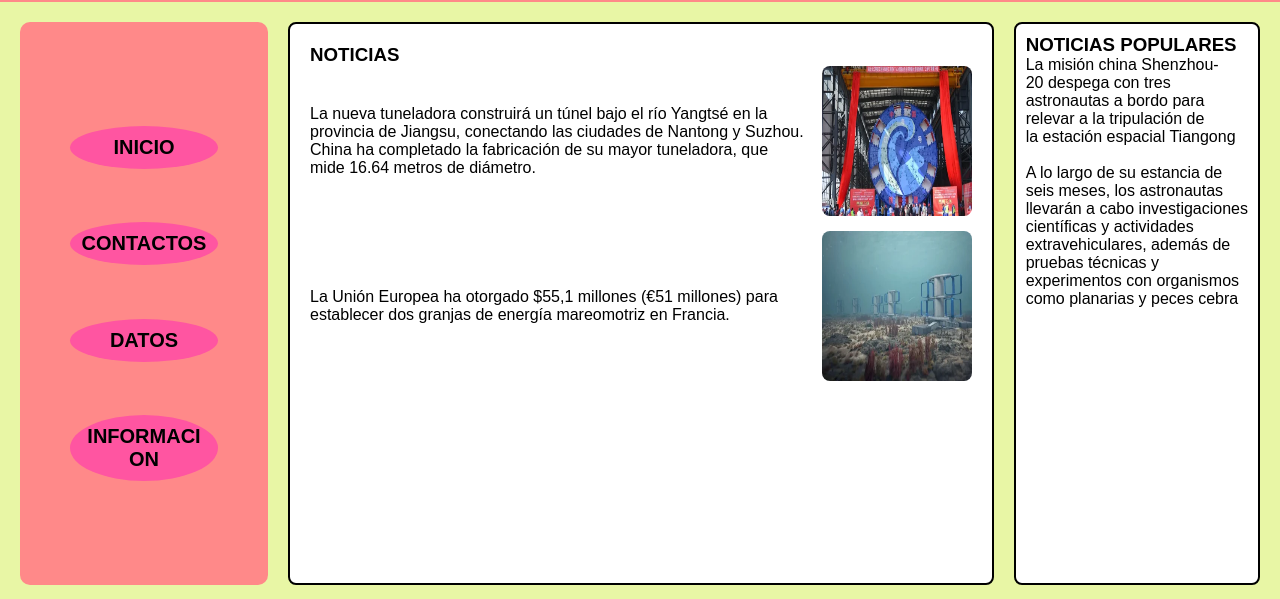
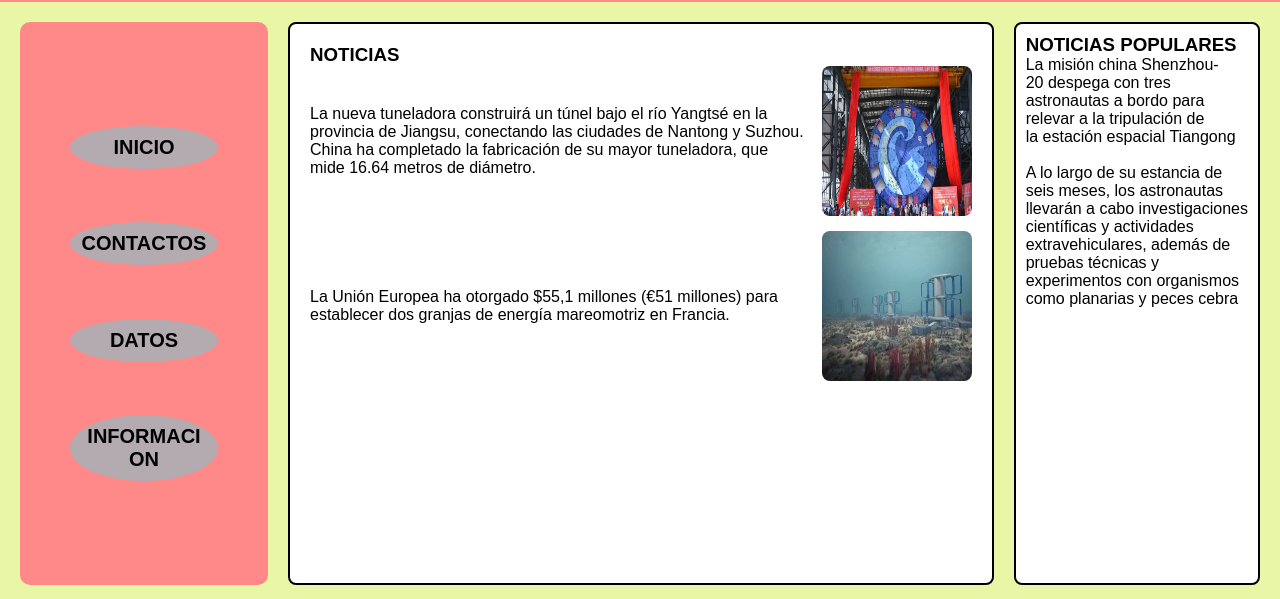
Before and after one commit to Capi09ta/practica1web, a plain HTML site: page index.html in a window 1280 px wide. Shown: the part 142-741 px from the top of the page. Drawn offline with Linux system fonts and the light colour scheme.

Commit message:
Update styles.css

```diff
--- a/css/styles.css
+++ b/css/styles.css
@@ -74,7 +74,7 @@ header {
     font-weight: bold;
     padding: 10px;
     border-radius: 60%;
-    background-color: #ff55a1;
+    background-color: #b3abaf;
     transition: background-color 0.3s ease;
     word-break: break-word;
 }
```
